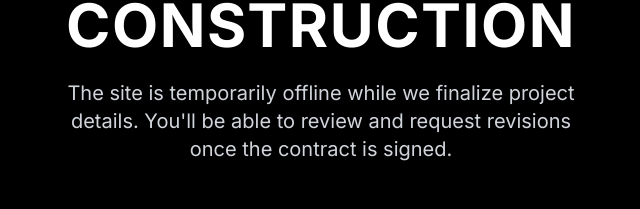
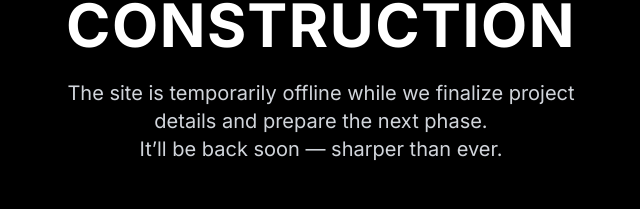
Before and after one commit to LtShibby/ERP21, a Next.js app: page /maintenance in a window 1280 px wide. Shown: the part 487-696 px from the top of the page, without its empty margins (319-959 px from the left). Built offline with nearby package versions, Linux system fonts and the light colour scheme.

Commit message:
putting site in maintenance mode

```diff
--- a/pages/maintenance.tsx
+++ b/pages/maintenance.tsx
@@ -36,9 +36,13 @@
 
           {/* Subtext */}
           <p className="text-lg md:text-xl text-gray-300 leading-relaxed max-w-lg mx-auto">
-            The site is temporarily offline while we finalize project details.
-            You'll be able to review and request revisions once the contract is signed.
+            The site is temporarily offline while we finalize project details
+            and prepare the next phase.
           </p>
+          <p className="text-lg md:text-xl text-gray-300 leading-relaxed max-w-lg mx-auto">
+            It’ll be back soon — sharper than ever.
+          </p>
+
 
           {/* Accent Elements */}
           <div className="mt-12 flex justify-center space-x-4">
```
